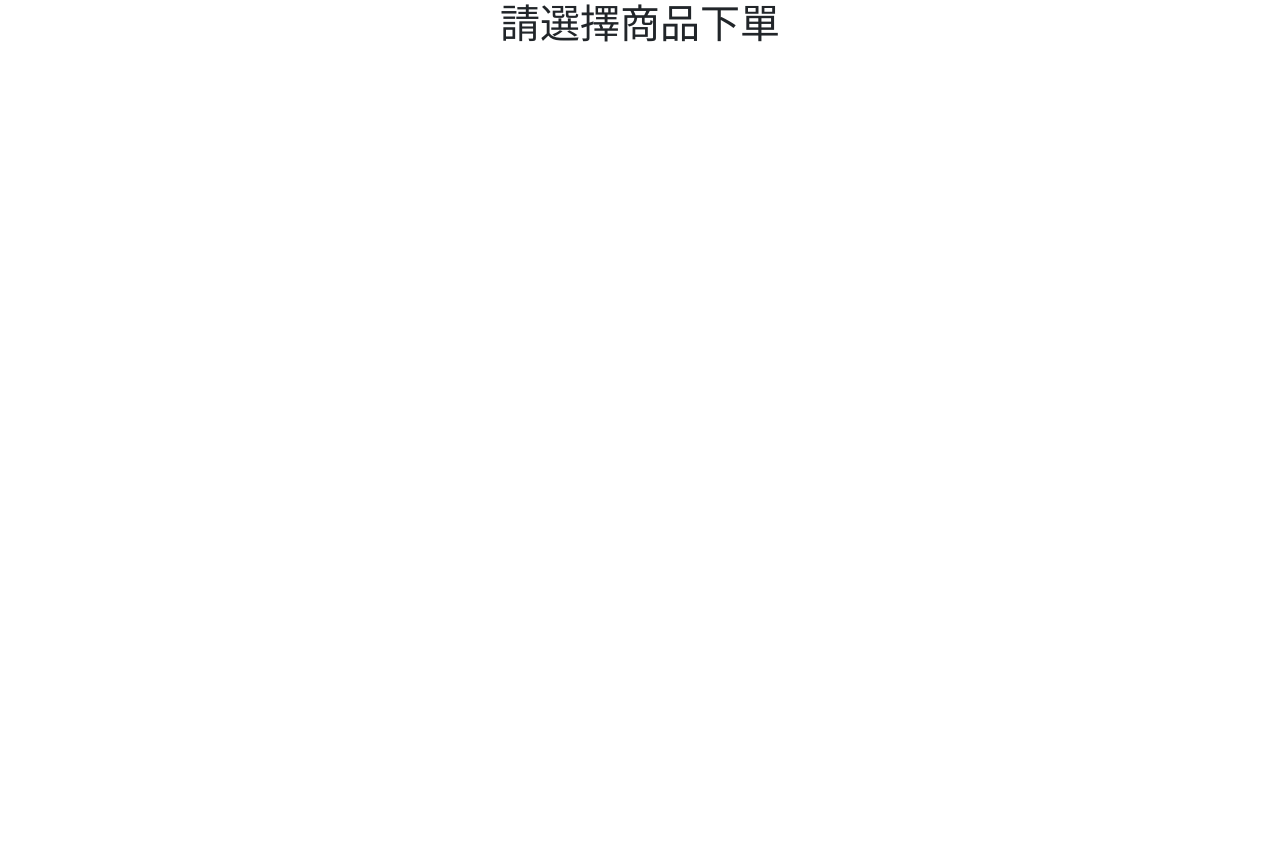
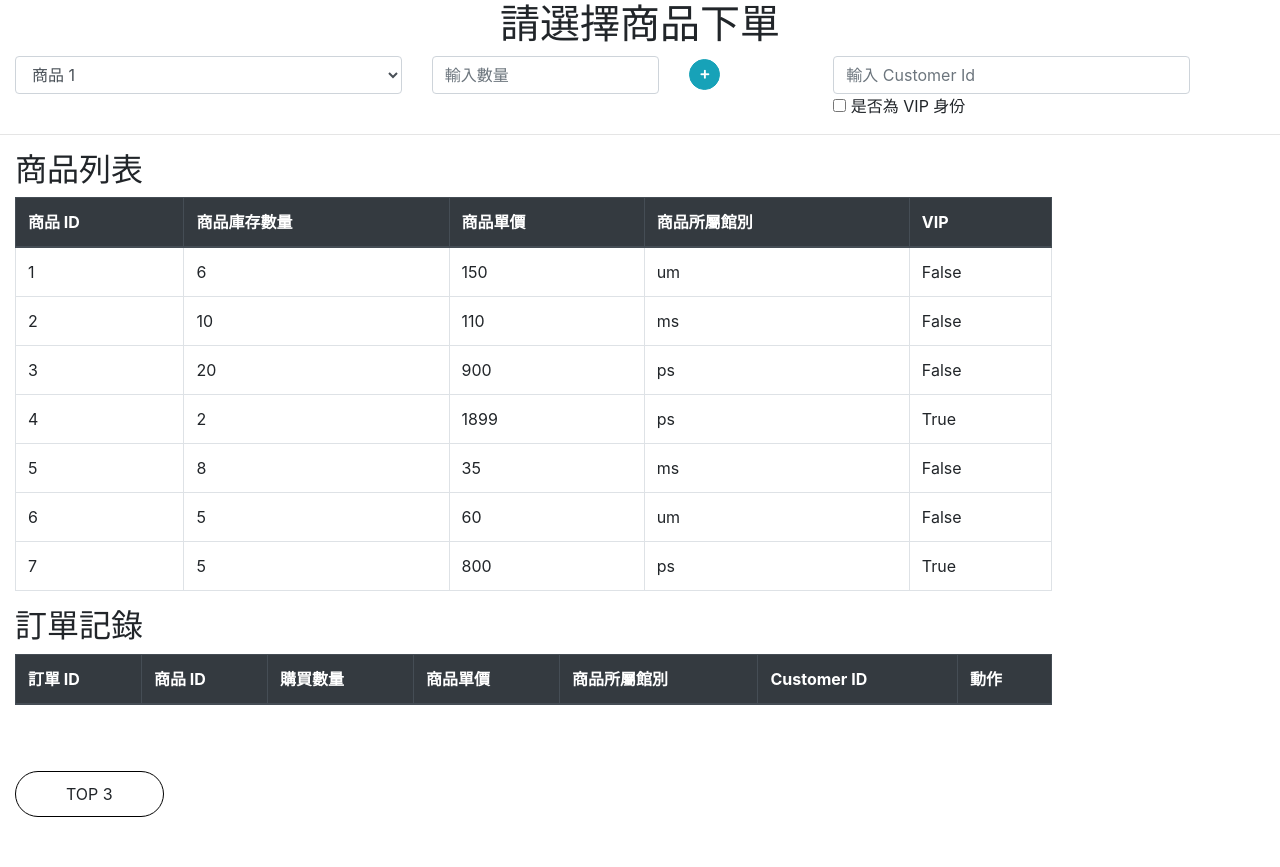
Before and after one commit to justinheart/dummyshop, a Django app: page / in a window 1280 px wide. Before the commit the page ends 42 px from the top, so only its background shows below. Run offline with Django 3.2, Linux system fonts and the light colour scheme; data comes from the database, SQL or seed files in the repository; data that the repository does not hold is empty; some libraries are stand-ins or nearby versions.

Commit message:
[feature]01:place an order [what]Add list view of products and orders. [why]Prepare for placing an order feature.

```diff
--- a/cart/templates/home.html
+++ b/cart/templates/home.html
@@ -4,13 +4,120 @@
         <meta charset="utf-8">
         <!-- Bootstrap CSS -->
         <link rel="stylesheet" href="https://stackpath.bootstrapcdn.com/bootstrap/4.4.1/css/bootstrap.min.css" integrity="sha384-Vkoo8x4CGsO3+Hhxv8T/Q5PaXtkKtu6ug5TOeNV6gBiFeWPGFN9MuhOf23Q9Ifjh" crossorigin="anonymous">
-
-
+        <!-- Font Awesome icons CSS -->
+        <link rel="stylesheet" href="https://use.fontawesome.com/releases/v5.7.0/css/all.css" integrity="sha384-lZN37f5QGtY3VHgisS14W3ExzMWZxybE1SJSEsQp9S+oqd12jhcu+A56Ebc1zFSJ" crossorigin="anonymous">
+        <style type="text/css">
+            .btn-circle {
+                padding: 7px 10px;
+                border-radius: 25px;
+                font-size: 10px;
+                text-align: center;
+            }
+            .btn-top-3 {
+                border: 1px solid black;
+                margin-top: 50px;
+                margin-bottom: 50px;
+                padding: 10px 50px;
+                border-radius: 50px;
+            }
+        </style>
         <title>Cart - Dummy Shop</title>
     </head>
     <body>
-        <div class="col-md-12">
-            <h1 class="text-center">請選擇商品下單</h1>
+        <form method="POST">
+            {% csrf_token %}
+            <div class="col-md-12">
+                <h1 class="text-center">請選擇商品下單</h1>
+            </div>
+            <div class="col-md-12 row">
+                <div class="col-md-4">
+                    <select id="products_select" name="product_list" class="form-control">
+                    {% for product in products %}
+                        <option value="{{product.product_id}}" {% if product == current_product %} selected="selected" {% endif %}>
+                            商品 {{product.product_id}}
+                        </option>
+                    {% endfor %}
+                    </select>
+                </div>
+                <div class="col-md-4 row">
+                    <div class="col-md-8">
+                        <input id="product_qty_input" name="product_qty" type="number" class="form-control" placeholder="輸入數量" value="" min="1"/>
+                    </div>
+                    <div class="col-md-4" style="line-height: 35px;">
+                        <button type="submit" class="btn btn-info btn-circle"><i class="fas fa-plus"></i></button>
+                    </div>
+                </div>
+                <div class="col-md-4">
+                    <div class="col-md-12">
+                        <input id="customer_id_input" name="customer_id" type="string" class="form-control" placeholder="輸入 Customer Id" value=""/>
+                    </div>
+                    <div class="col-md-12">
+                        <input id="is_vip_checkbox" name="is_vip" type="checkbox"/>
+                        <label class="form-check-label" for="is_vip_checkbox">是否為 VIP 身份</label>
+                    </div>
+                </div>
+            </div>
+        </form>
+        <hr>
+        <div class="col-md-10">
+            <h2>商品列表</h2>
+            <table class="table table-bordered">
+                <thead class="thead-dark">
+                    <tr>
+                        <th>商品 ID</th>
+                        <th>商品庫存數量</th>
+                        <th>商品單價</th>
+                        <th>商品所屬館別</th>
+                        <th>VIP</th>
+                    </tr>
+                </thead>
+                <tbody>
+                    {% for product in products %}
+                        <tr>
+                            <td>{{product.product_id}}</td>
+                            <td>{{product.stock_pcs}}</td>
+                            <td>{{product.price}}</td>
+                            <td>{{product.shop_id}}</td>
+                            <td>{{product.vip}}</td>
+                        </tr>
+                    {% endfor %}
+                </tbody>
+            </table>
+        </div>
+        <div class="col-md-10">
+            <h2>訂單記錄</h2>
+            <table class="table table-bordered">
+                <thead class="thead-dark">
+                    <tr>
+                        <th>訂單 ID</th>
+                        <th>商品 ID</th>
+                        <th>購買數量</th>
+                        <th>商品單價</th>
+                        <th>商品所屬館別</th>
+                        <th>Customer ID</th>
+                        <th>動作</th>
+                    </tr>
+                </thead>
+                <tbody>
+                    {% for order in orders %}
+                        <tr>
+                            <td>{{order.order_id}}</td>
+                            <td>{{order.product_id}}</td>
+                            <td>{{order.qty}}</td>
+                            <td>{{order.price}}</td>
+                            <td>{{order.shop_id}}</td>
+                            <td>{{order.customer_id}}</td>
+                            <td>
+                                <button id="{{product.product_id}}" type="button" class="btn btn-info btn-circle"><i class="fas fa-minus"></i></button>
+                            </td>
+                        </tr>
+                    {% endfor %}
+                </tbody>
+            </table>
+        </div>
+
+        <div class="col-md-4">
+            <button type="button" class="btn btn-default btn-top-3">TOP 3</button>
         </div>
 
         <!-- jQuery first, Popper.js, Bootstrap JS -->
--- a/cart/views.py
+++ b/cart/views.py
@@ -1,5 +1,10 @@
-from django.shortcuts import render
+from django.shortcuts import render, redirect
+from cart.models import Product, Order
 
 # Create your views here.
 def home(request):
-    return render(request, 'home.html')
+    products = Product.objects.all()
+    if request.method == 'POST':
+        return redirect('/')
+    orders = Order.objects.all()
+    return render(request, 'home.html', {'products':products, 'orders':orders})
```
